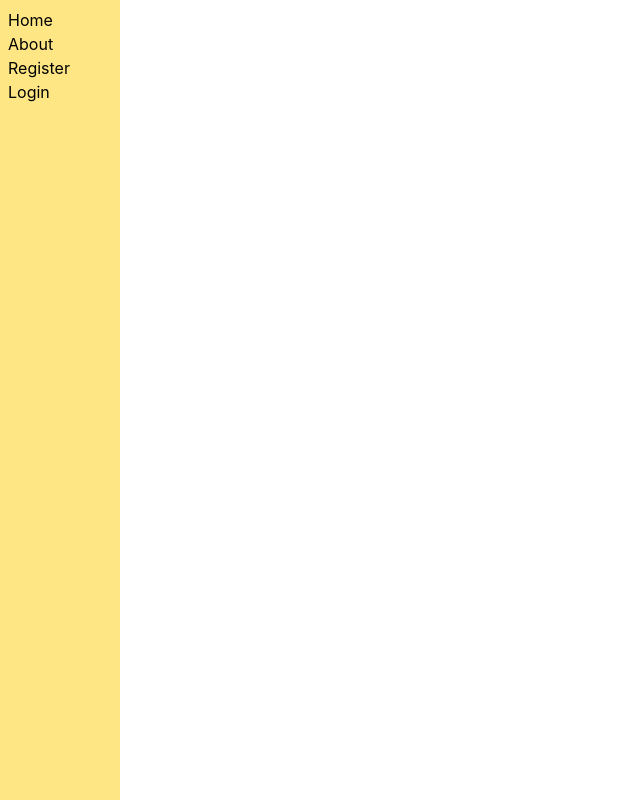
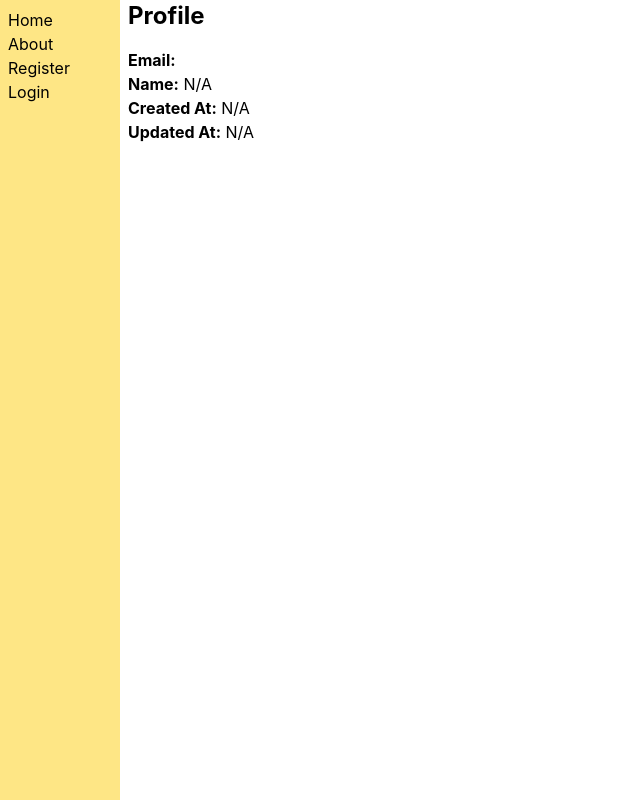
Before and after one commit to soknanprogramming/small-social-media, a React (Vite) app in the folder frontend/: page /profile in a window 1280 px wide. Shown: the whole page, without its empty margins (0-640 px from the left). Built offline with nearby package versions, Linux system fonts and the light colour scheme; no server answers.

Commit message:
add project to fronend

```diff
--- a/frontend/src/App.tsx
+++ b/frontend/src/App.tsx
@@ -4,6 +4,7 @@ import Home from "./features/page/Home";
 import About from "./features/page/About";
 import Register from "./features/auth/Register";
 import Login from "./features/auth/Login";
+import Profile from "./features/profile/Profile";
 
 function App() {
   return (
@@ -15,6 +16,7 @@ function App() {
           <Route path="/about" element={<About />} />
           <Route path="/register" element={<Register />} />
           <Route path="/login" element={<Login />} />
+          <Route path="/profile" element={<Profile />} />
         </Routes>
       </div>
     </BrowserRouter>
--- a/frontend/src/app/store.ts
+++ b/frontend/src/app/store.ts
@@ -1,9 +1,11 @@
 import { configureStore } from '@reduxjs/toolkit';
 import jwtReducer from '../features/auth/jwtSlice';
+import profileReducer from '../features/profile/profileSlice';
 
 export const store = configureStore({
   reducer: {
-    jwt: jwtReducer
+    jwt: jwtReducer,
+    profile: profileReducer
   }
 })
 
--- a/frontend/src/components/SideBar.tsx
+++ b/frontend/src/components/SideBar.tsx
@@ -12,6 +12,13 @@ const SideBar: React.FC = () => {
     <div className="w-30 bg-amber-200 h-screen sticky left-0 top-0 mr-2 p-2">
       <nav>
         <ul>
+            {
+                token && (
+                    <li className="hover:text-blue-600">
+                        <Link to="/profile">Profile</Link>
+                    </li>
+                )
+            }
           <li className="hover:text-blue-600">
             <Link to="/">Home</Link>
           </li>
--- /dev/null
+++ b/frontend/src/features/profile/Profile.tsx
@@ -0,0 +1,50 @@
+import React, { useEffect } from "react";
+import { useAppSelector, useAppDispatch } from "../../app/hooks";
+import type { RootState } from "../../app/store";
+import { setProfile } from "./profileSlice";
+import api from "../../libs/axios";
+
+const Profile: React.FC = () => {
+  const profile = useAppSelector((state: RootState) => state.profile);
+  const dispatch = useAppDispatch();
+
+  useEffect(() => {
+    const fetchProfile = async () => {
+      try {
+        const { data } = await api.get("/api/users/profile");
+        dispatch(setProfile(data));
+        console.log(data);
+      } catch (err) {
+        console.error("Failed to fetch profile:", err);
+      }
+    };
+    fetchProfile();
+  }, [dispatch]);
+
+  return (
+    <div>
+      <h1 className="text-2xl font-bold mb-4">Profile</h1>
+      <p>
+        <strong>Email:</strong> {profile.email}
+      </p>
+      <p>
+        <strong>Name:</strong> {profile.name || "N/A"}
+      </p>
+      <p>
+        <strong>Created At:</strong>{" "}
+        {profile.createdAt
+          ? new Date(profile.createdAt).toLocaleDateString()
+          : "N/A"}
+      </p>
+
+      <p>
+        <strong>Updated At:</strong>{" "}
+        {profile.updatedAt
+          ? new Date(profile.updatedAt).toLocaleDateString()
+          : "N/A"}
+      </p>
+    </div>
+  );
+};
+
+export default Profile;
--- /dev/null
+++ b/frontend/src/features/profile/profileSlice.ts
@@ -0,0 +1,23 @@
+import { createSlice } from "@reduxjs/toolkit";
+import type { ProfileResponse } from "./types/profile";
+
+const initialState: ProfileResponse = {
+    id: "",
+    email: "",
+    name: null,
+    createdAt: null,
+    updatedAt: null
+};
+
+const profileSlice = createSlice({
+    name: "profile",
+    initialState,
+    reducers: {
+        setProfile: (state, action) => {
+            return action.payload;
+        }
+    }
+});
+
+export const { setProfile } = profileSlice.actions;
+export default profileSlice.reducer;
--- /dev/null
+++ b/frontend/src/features/profile/types/profile.ts
@@ -0,0 +1,7 @@
+export interface ProfileResponse {
+  id: string;
+  email: string;
+  name: string | null;
+  createdAt: Date | null;
+  updatedAt: Date | null;
+}
--- a/frontend/src/libs/axios.ts
+++ b/frontend/src/libs/axios.ts
@@ -1,7 +1,36 @@
 import axios from "axios";
+import { store } from "../app/store";
+import { deleteToken } from "../features/auth/jwtSlice";
 
 const api = axios.create({
   baseURL: import.meta.env.VITE_API_URL,
 });
 
+api.interceptors.request.use((config) => {
+  const token = store.getState().jwt.token;
+
+  if (token) {
+    config.headers.Authorization = `Bearer ${token}`;
+  }
+
+  return config;
+});
+
+api.interceptors.response.use(
+  (response) => response,
+  (error) => {
+    const status = error.response?.status;
+
+    if (status === 401) {
+      // token invalid / expired
+      store.dispatch(deleteToken());
+
+      // redirect to login
+      window.location.href = "/login";
+    }
+
+    return Promise.reject(error);
+  }
+);
+
 export default api;
```
